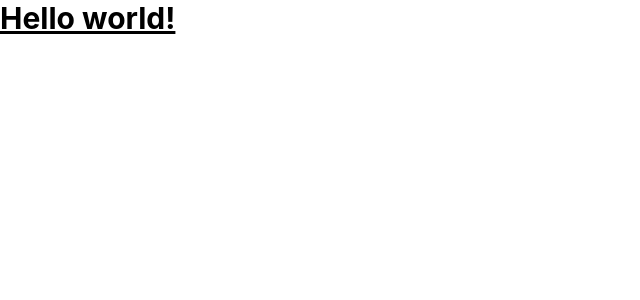
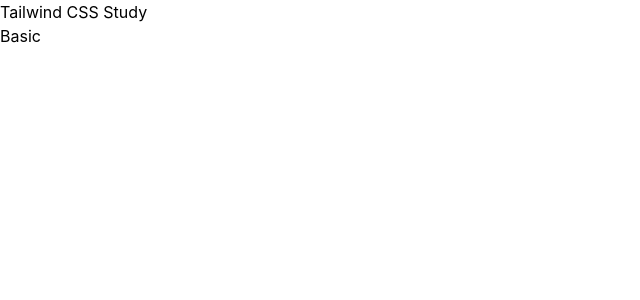
Before and after one commit to MyeonghoonNam/tailwindCSS-study, a Next.js app: page / in a window 1280 px wide. Shown: the top 300 px of the page, without its empty margins (0-640 px from the left). Built offline with nearby package versions, Linux system fonts and the light colour scheme.

Commit message:
index page 구현

```diff
--- a/src/pages/index.tsx
+++ b/src/pages/index.tsx
@@ -1,5 +1,21 @@
+import Link from "next/link";
+
 const Home = () => {
-  return <h1 className="text-3xl font-bold underline">Hello world!</h1>;
+  return (
+    <>
+      <header>
+        <h1>Tailwind CSS Study</h1>
+      </header>
+
+      <main>
+        <ul>
+          <li>
+            <Link href="/basic">Basic</Link>
+          </li>
+        </ul>
+      </main>
+    </>
+  );
 };
 
 export default Home;
```
